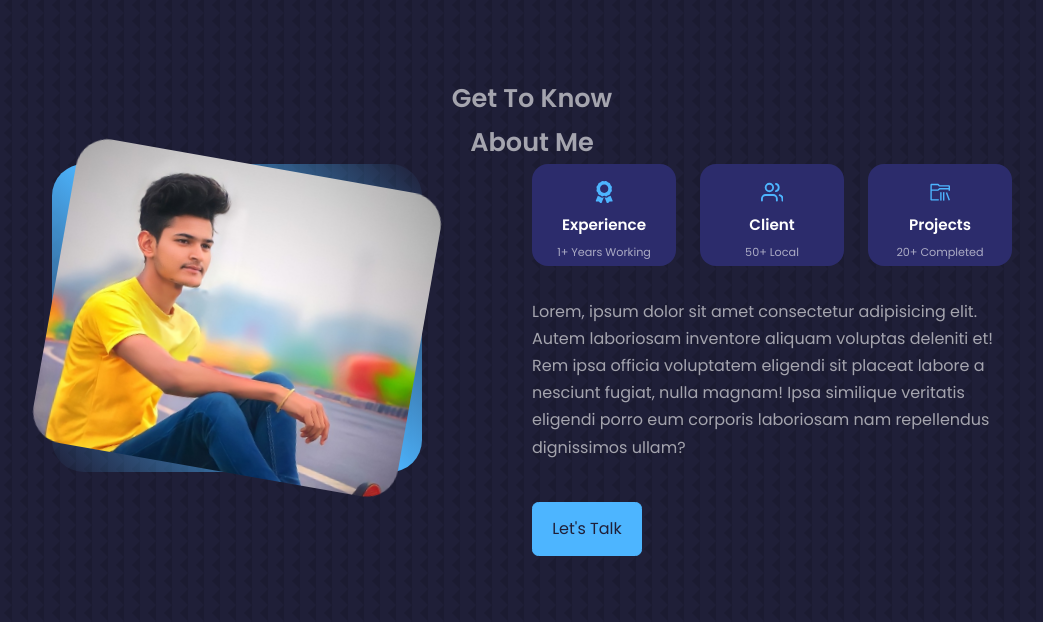
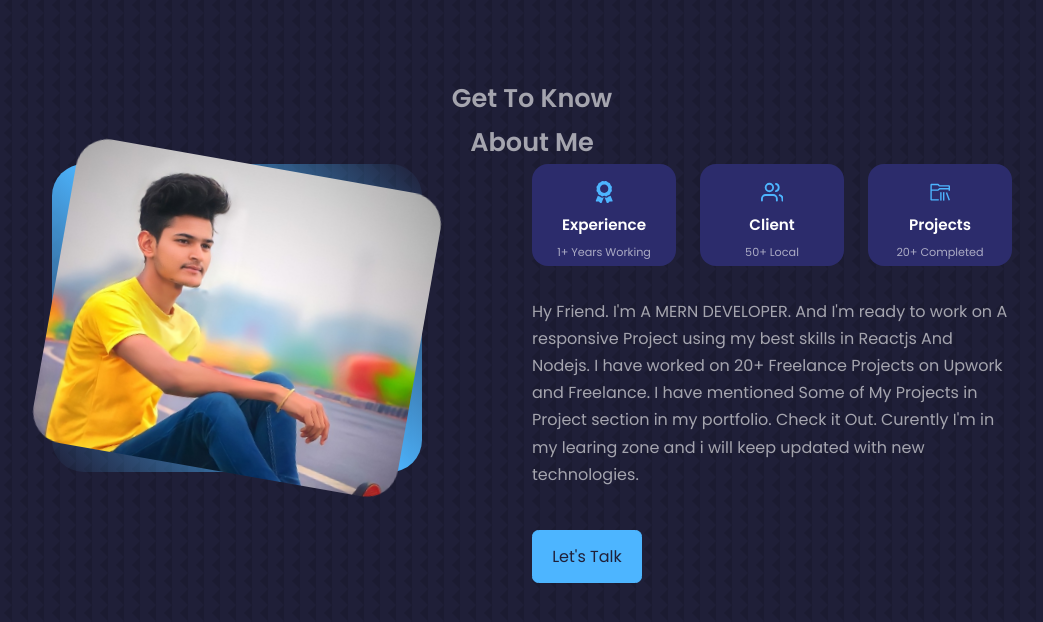
Before and after one commit to Vikas-Rajput-JS/PORTFOLIO-VIKAS, a React (Create React App) app: page / in a window 1280 px wide. Shown: the part 1203-1825 px from the top of the page, without its empty margins (108-1151 px from the left). Built offline with nearby package versions, Linux system fonts and the light colour scheme.

Commit message:
Update About.jsx

```diff
--- a/src/components/about/About.jsx
+++ b/src/components/about/About.jsx
@@ -34,11 +34,9 @@ export default function About() {
             </article>
           </div>
           <p>
-            Lorem, ipsum dolor sit amet consectetur adipisicing elit. Autem
-            laboriosam inventore aliquam voluptas deleniti et! Rem ipsa officia
-            voluptatem eligendi sit placeat labore a nesciunt fugiat, nulla
-            magnam! Ipsa similique veritatis eligendi porro eum corporis
-            laboriosam nam repellendus dignissimos ullam?
+          Hy Friend. I'm A MERN DEVELOPER. And I'm ready to work on A responsive Project using  my  best skills in Reactjs And Nodejs.
+            I have worked on 20+ Freelance Projects on Upwork and Freelance. I have mentioned Some of My Projects in Project section in my  portfolio.
+            Check it Out. Curently I'm in my learing zone and i will keep updated with new technologies.
           </p>
           <a href="#contact" className="btn btn-primary">
             Let's Talk
```
